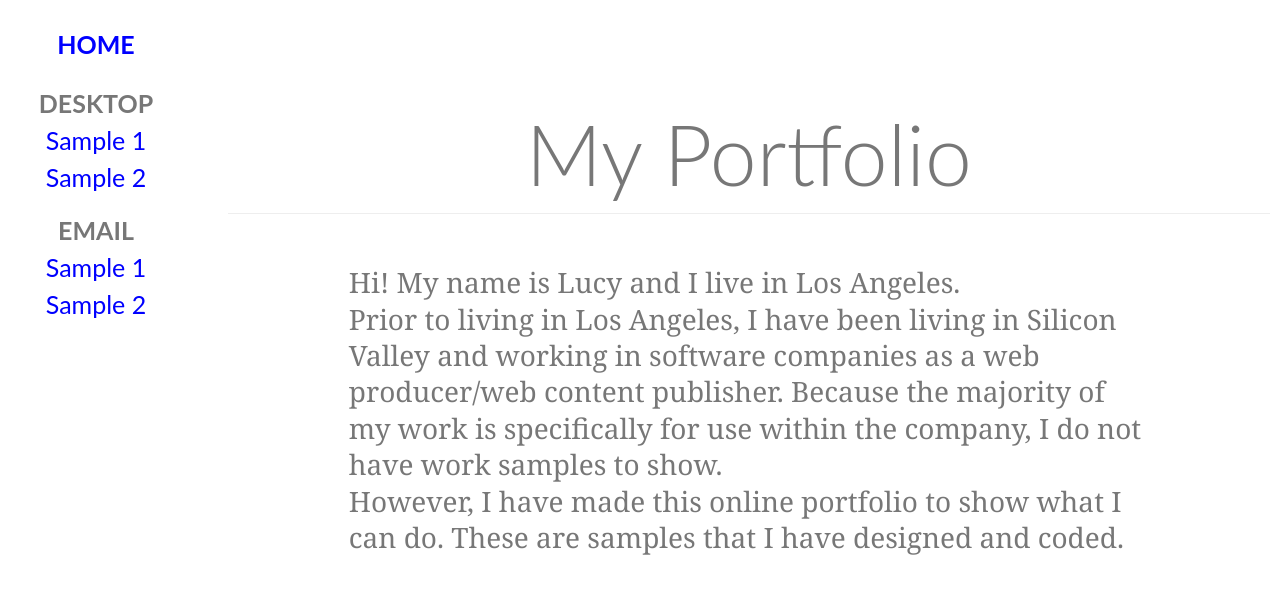
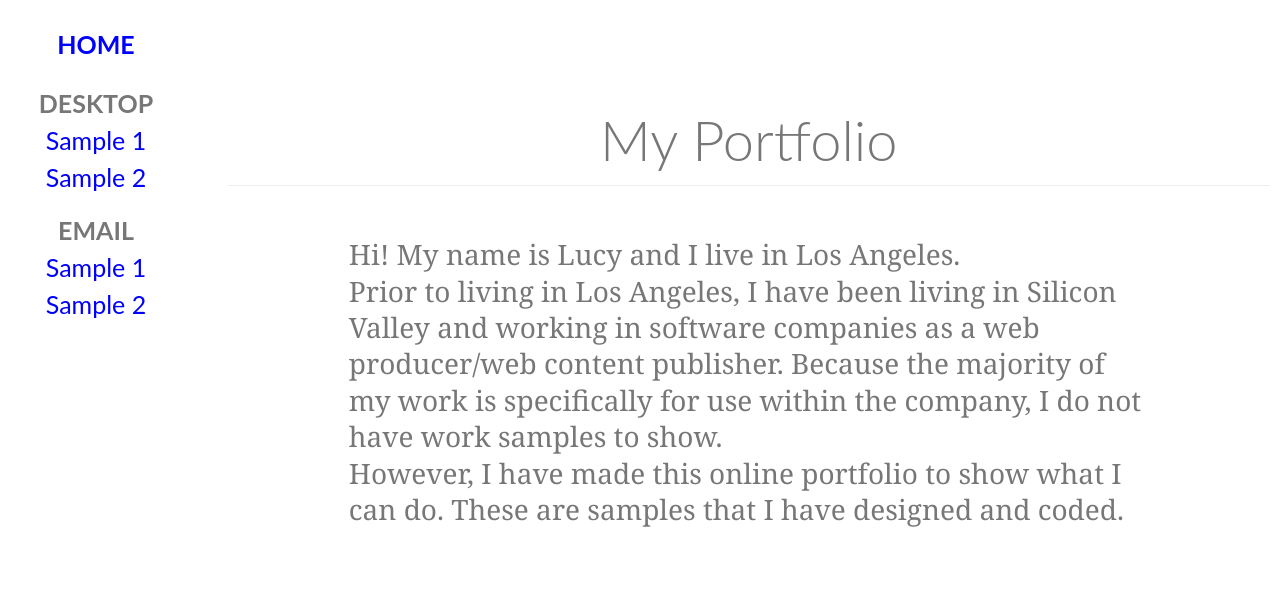
Before and after one commit to nuumu/nuumu.github.io, a Jekyll site: the page built from index.html, in a window 1280 px wide. Shown: the top 594 px of the page. Built offline with Jekyll 4.4.1, drawn with Linux system fonts in a browser that asks for light colours.

Commit message:
Update main.css

```diff
--- a/css/main.css
+++ b/css/main.css
@@ -12,8 +12,8 @@ body, * {
      border-bottom: 1px solid #eee;
  }
 .title h2 {
-        margin: 0.2em 0;
-        font-size: 3em;
+        margin: 0.3em 0;
+        font-size: 2em;
         font-weight: 300;
 }
 
```
